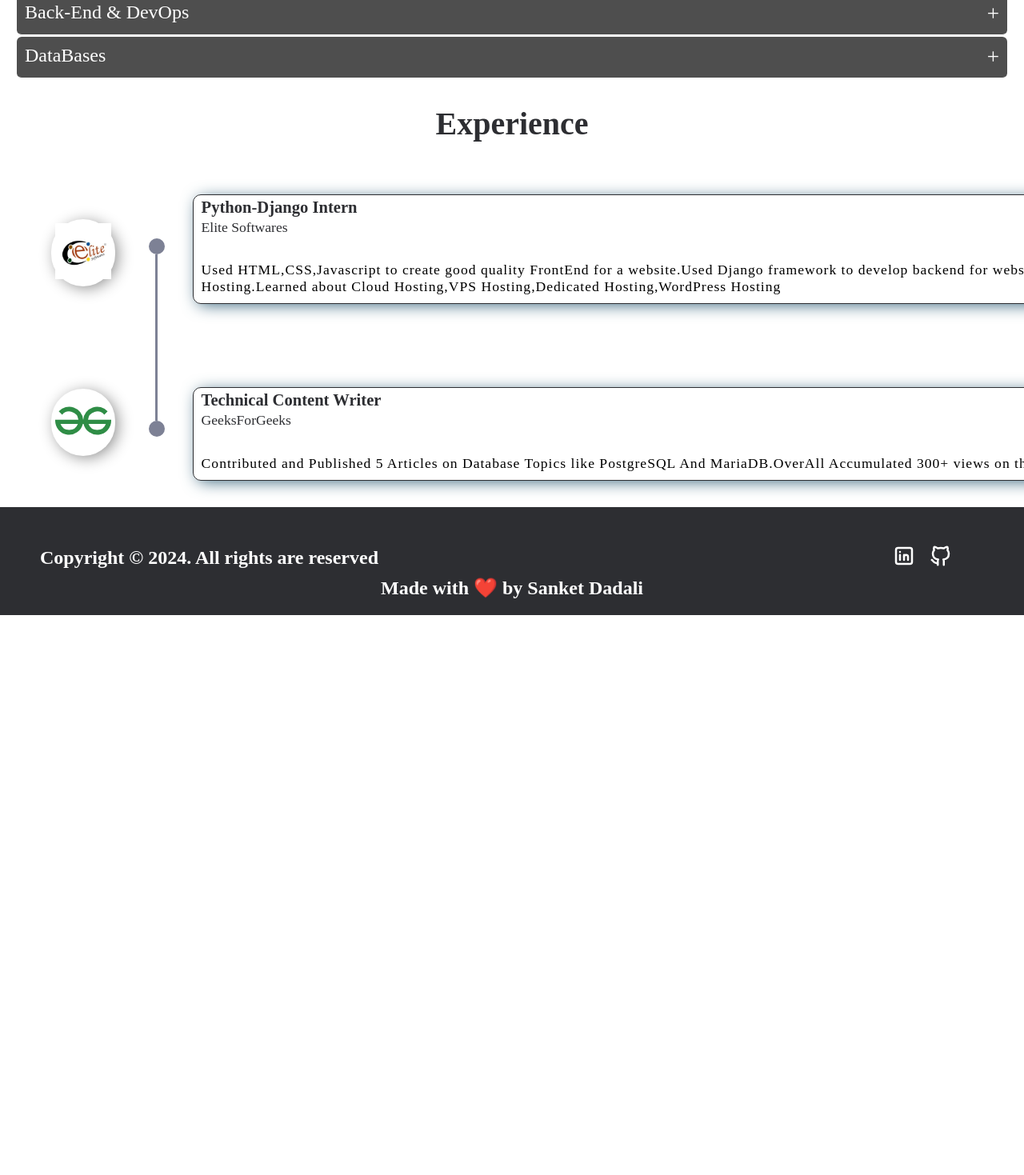
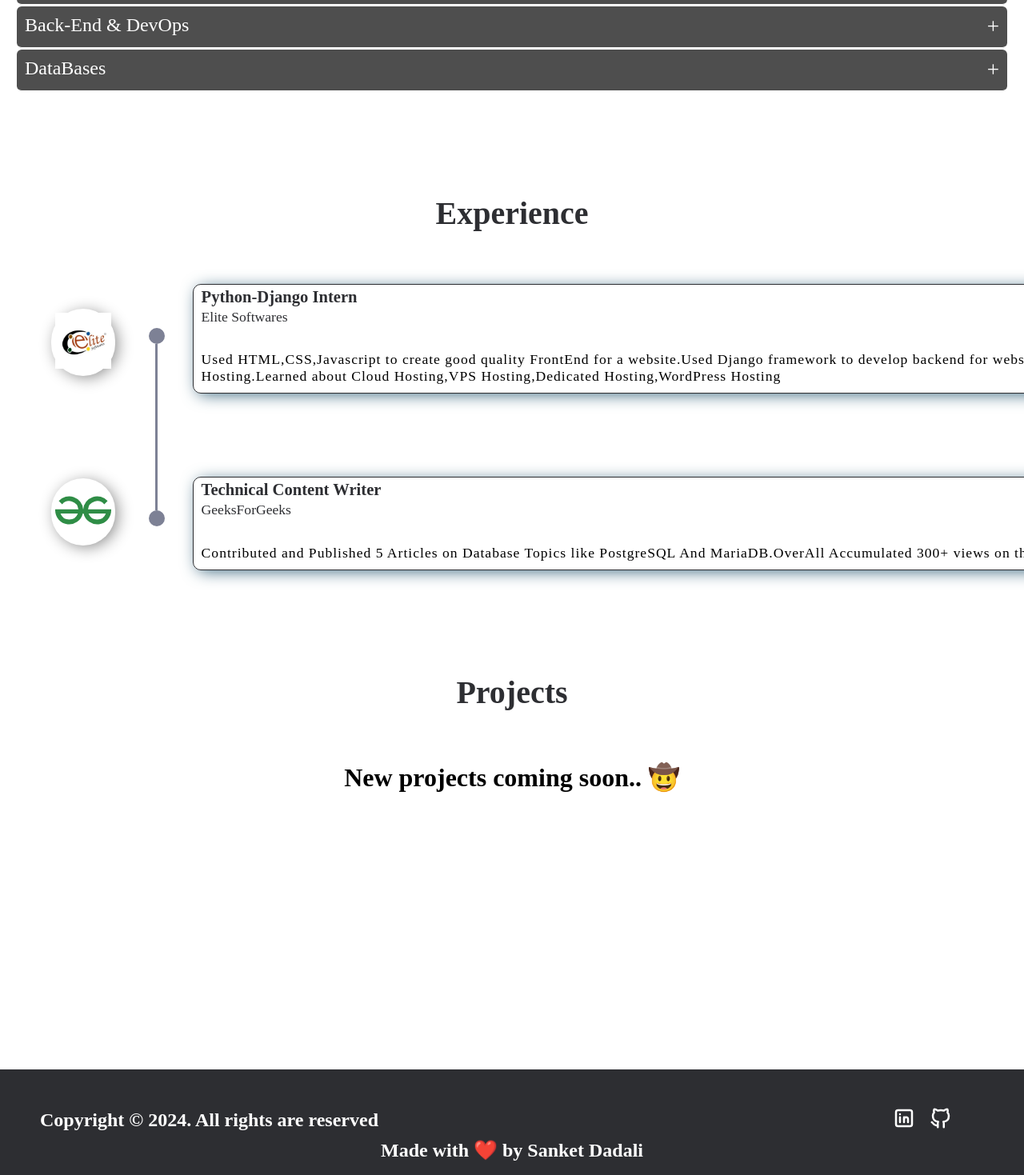
Before and after one commit to poseidonsanket/portfolio, a React (Vite) app: page / in a window 1280 px wide. Shown: the part 1780-3249 px from the top of the page at 80% size. Before the commit the page ends 2549 px from the top, so only its background shows below. Built offline with nearby package versions, Linux system fonts and the light colour scheme.

Commit message:
Projects Section Added

```diff
--- a/src/components/Body.jsx
+++ b/src/components/Body.jsx
@@ -1,10 +1,10 @@
 import React, { useState, useEffect } from "react";
 import Hero from "./Hero";
 import About from "./About";
-import { animateScroll as scroll } from "react-scroll";
 import { FaAngleUp } from "react-icons/fa";
 import "../css/Body.css";
 import Experience from "./Experience";
+import Projects from "./Projects";
 
 const Body = () => {
   const [showTopBtn, setShowTopBtn] = useState(false);
@@ -34,7 +34,8 @@ const Body = () => {
             <FaAngleUp className="icon-position icon-style" onClick={goToTop} />
           )}
         </div>
-        <Experience/>
+        <Experience />
+        <Projects />
       </div>
     </div>
   );
--- a/src/components/Experience.jsx
+++ b/src/components/Experience.jsx
@@ -26,7 +26,7 @@ const Experience = () => {
             <div className="experience-card-1-s-1">
               <div className="experience-card-1-s-1-1">
                 <h3>Python-Django Intern</h3>
-                <a href="https://www.elitesoftwares.co.in/"><p>Elite Softwares</p></a>
+                <a href="https://www.elitesoftwares.co.in/" target="_blank"><p>Elite Softwares</p></a>
               </div>
               <div className="experience-card-1-s-1-2">
                 <p>Oct 2022 – Jan 2023</p>
@@ -46,7 +46,7 @@ const Experience = () => {
             <div className="experience-card-1-s-1">
               <div className="experience-card-1-s-1-1">
                 <h3>Technical Content Writer</h3>
-                <a href="https://www.geeksforgeeks.org/"><p>GeeksForGeeks</p></a>
+                <a href="https://www.geeksforgeeks.org/" target="_blank"><p>GeeksForGeeks</p></a>
               </div>
               <div className="experience-card-1-s-1-2">
                 <p>Jan 2024 – Present</p>
--- a/src/components/Header.jsx
+++ b/src/components/Header.jsx
@@ -126,12 +126,37 @@ const Header = () => {
               smooth={true}
               offset={-70}
               duration={500}
+              onClick={closeMenu}
             >
               Experience
             </Link>
           </li>
-          <li>Projects</li>
-          <li>Contact</li>
+          <li>
+            <Link
+              activeClass="active"
+              to="section4"
+              spy={true}
+              smooth={true}
+              offset={-70}
+              duration={500}
+              onClick={closeMenu}
+            >
+              Projects
+            </Link>
+          </li>
+          <li>
+            <Link
+              activeClass="active"
+              to="section5"
+              spy={true}
+              smooth={true}
+              offset={-70}
+              duration={500}
+              onClick={closeMenu}
+            >
+              Contact
+            </Link>
+          </li>
         </ul>
         <div className="cross" onClick={closeMenu}>
           <svg
--- /dev/null
+++ b/src/components/Projects.jsx
@@ -0,0 +1,13 @@
+import React from "react";
+import "../css/Projects.css";
+
+const Projects = () => {
+  return (
+    <div id="section4">
+      <h1 className="projects-heading">Projects</h1>
+      <h1 className="projects-main">New projects coming soon.. 🤠</h1>
+    </div>
+  );
+};
+
+export default Projects;
--- a/src/css/Experience.css
+++ b/src/css/Experience.css
@@ -1,3 +1,8 @@
+#section3 {
+  margin-top: 8rem;
+  margin-bottom: 6rem;
+}
+
 .experience-heading {
   display: flex;
   justify-content: center;
--- a/src/css/Header.css
+++ b/src/css/Header.css
@@ -87,11 +87,11 @@ nav .hamburger-menu {
   }
 
   .close-menu {
-    right: -100% !important;
+    left: -100% !important;
   }
 
   .open-menu {
-    right: 0 !important;
+    left: 0 !important;
   }
 
   nav .hamburger-menu {
--- /dev/null
+++ b/src/css/Projects.css
@@ -0,0 +1,14 @@
+.projects-heading {
+  display: flex;
+  justify-content: center;
+  color: #2d2e32;
+  font-size: 2.5rem;
+  margin: 2rem;
+}
+
+.projects-main {
+  margin: 4rem;
+  display: flex;
+  justify-content: center;
+  height: 20rem;
+}
--- a/src/css/TechStack.css
+++ b/src/css/TechStack.css
@@ -3,6 +3,11 @@
   justify-content: center;
   color: #2d2e32;
   font-size: 2.5rem;
+}
+
+.tech-main {
+  margin-top: 6rem;
+  margin-bottom: 6rem;
 }
 
 .tech-accordian-main {
```
